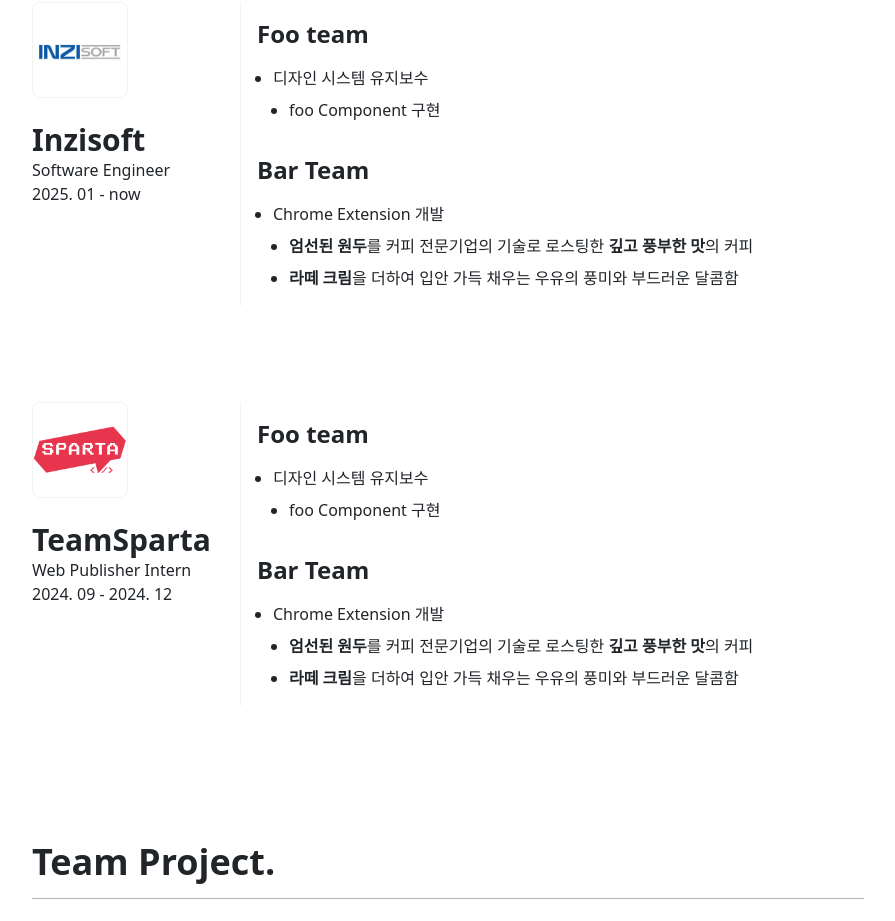
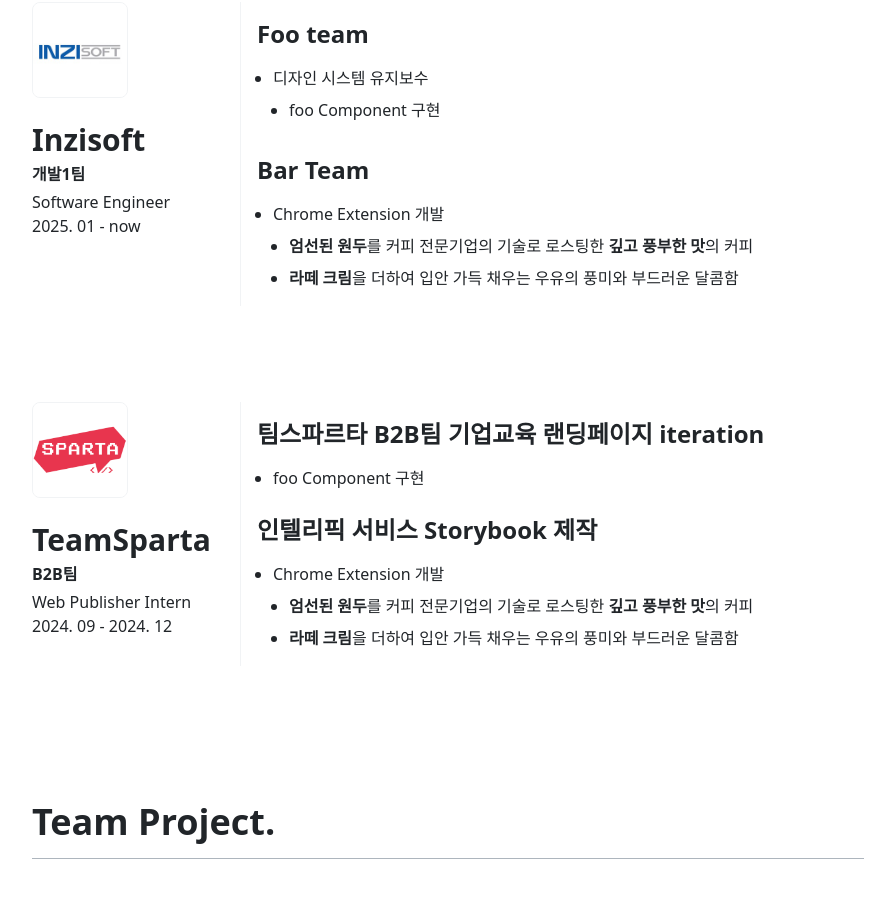
Before and after one commit to Clt689/portfolio, a Next.js app: page / in a window 1280 px wide. Shown: the part 842-1763 px from the top of the page, without its empty margins (192-1087 px from the left). Built offline with nearby package versions, Linux system fonts and the light colour scheme.

Commit message:
Team(부서) 및 이력 일부 기재

```diff
--- a/data.json
+++ b/data.json
@@ -17,12 +17,14 @@
     {
       "id": 0,
       "name": "TeamSparta",
+      "team": "B2B팀",
       "position": "Web Publisher Intern",
       "period": ["2024. 09", "2024. 12"]
     },
     {
       "id": 1,
       "name": "Inzisoft",
+      "team": "개발1팀",
       "position": "Software Engineer",
       "period": ["2025. 01", "now"]
     }
--- a/public/markdown/workExperience/0.md
+++ b/public/markdown/workExperience/0.md
@@ -1,8 +1,7 @@
-#### Foo team
-  - 디자인 시스템 유지보수
-    - foo Component 구현
+#### 팀스파르타 B2B팀 기업교육 랜딩페이지 iteration
+  - foo Component 구현
 
-#### Bar Team
+#### 인텔리픽 서비스 Storybook 제작
   - Chrome Extension 개발
     - **엄선된 원두**를 커피 전문기업의 기술로 로스팅한 **깊고 풍부한 맛**의 커피
     - **라떼 크림**을 더하여 입안 가득 채우는 우유의 풍미와 부드러운 달콤함
--- a/src/components/WorkExperience/WorkExperienceItem.tsx
+++ b/src/components/WorkExperience/WorkExperienceItem.tsx
@@ -4,7 +4,14 @@ import remarkGfm from "remark-gfm";
 
 import { WorkExperienceProps } from "@/types";
 
-const WorkExperienceItem = ({ name, position, period, markdown, imgSrc }: WorkExperienceProps) => {
+const WorkExperienceItem = ({
+  name,
+  team,
+  position,
+  period,
+  markdown,
+  imgSrc,
+}: WorkExperienceProps) => {
   return (
     <div className="flex flex-col md:flex-row gap-6 md:gap-0">
       <div className="flex md:flex-col items-center md:items-start mr-4 gap-6">
@@ -20,6 +27,7 @@ const WorkExperienceItem = ({ name, position, period, markdown, imgSrc }: WorkEx
         <div className="w-48">
           <h3>{name}</h3>
           <div className="flex flex-col">
+            <strong className="mt-1 mb-1">{team}</strong>
             <span className="m-0">{position}</span>
             <span>{`${period[0]} - ${period[1]}`}</span>
           </div>
--- a/src/types/index.ts
+++ b/src/types/index.ts
@@ -8,6 +8,7 @@ export interface InformationProps {
 export interface WorkExperienceProps {
   id: number;
   name: string;
+  team: string;
   description?: string;
   position: string;
   period: string[];
```
